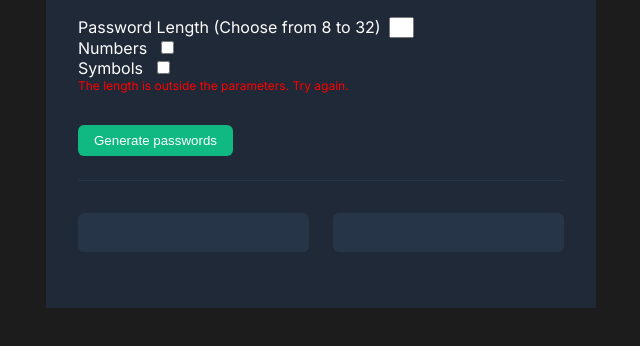
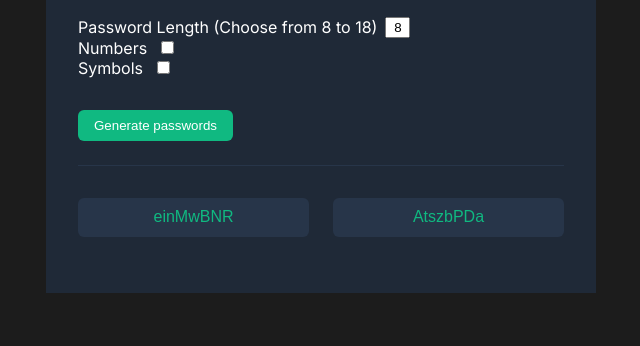
Before and after one commit to dmira1/passgen, a plain HTML site: page index.html in a window 1280 px wide. Both pictures are taken after a click on the button "Generate passwords". Shown: the part 190-536 px from the top of the page, without its empty margins (319-959 px from the left). Drawn offline with Linux system fonts and the light colour scheme.

Commit message:
parameter change and initial value

```diff
--- a/index.html
+++ b/index.html
@@ -15,8 +15,8 @@
           <h1>Generate a <span>random password</span></h1>
           <p>Never use an insecure password again.</p>
           <div class="input">
-            <label for="length">Password Length (Choose from 8 to 32)</label>
-            <input type="text" name="length" id="length">
+            <label for="length">Password Length (Choose from 8 to 18)</label>
+            <input type="text" name="length" id="length" value="8">
           </div>
           <div>
             <label for="numbers">Numbers</label>
--- a/index.js
+++ b/index.js
@@ -32,7 +32,7 @@ function generatePasswords() {
   let lists = [];
   error.textContent = "";
 
-  if (length < 8 || length > 32) {
+  if (length < 8 || length > 18) {
     error.textContent = "The length is outside the parameters. Try again."
   } else if (numbers === false && symbols === true) { /* LETTERS + SYMBOLS */
     for (let i = 0; i < length; i++) {
```
